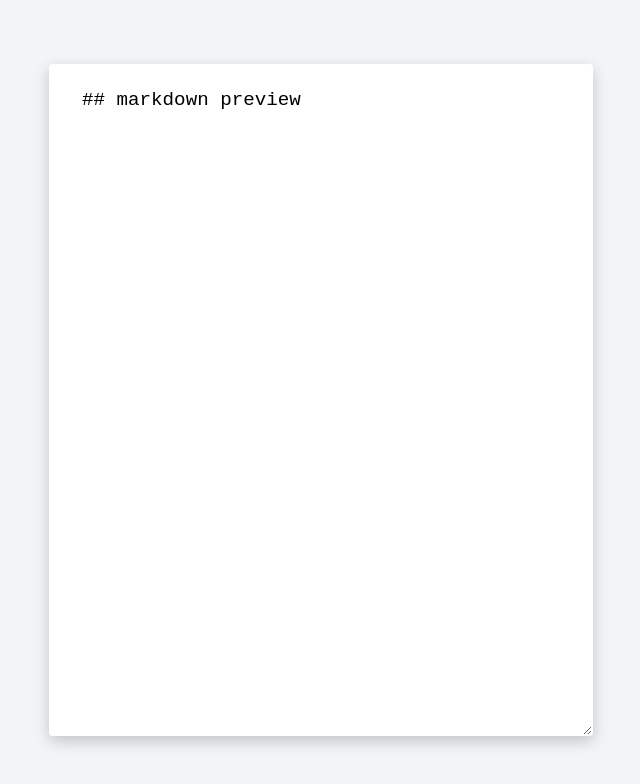
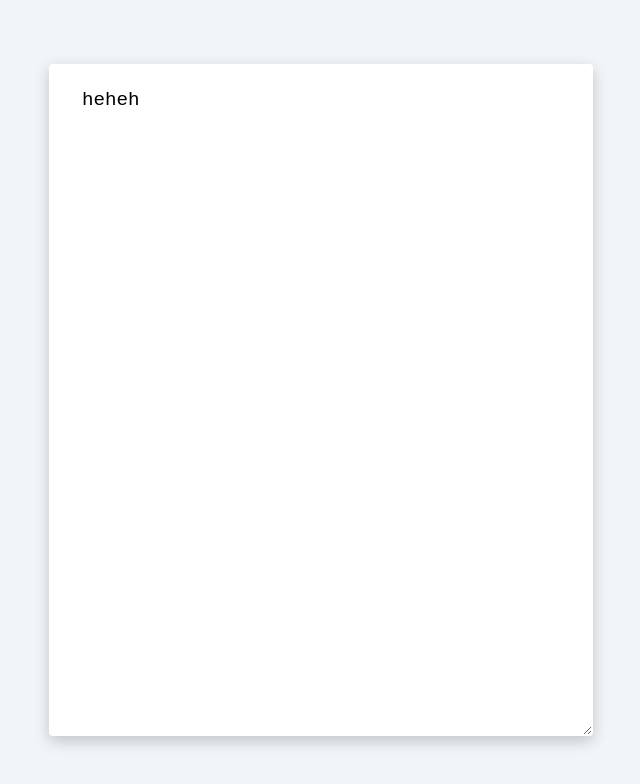
Before and after one commit to zainabturkmen/Markdown-preview, a React (Create React App) app: page / in a window 1280 px wide. Shown: the top 784 px of the page, without its empty margins (15-655 px from the left). Built offline with nearby package versions, Linux system fonts and the light colour scheme; the HTML template or start-up script is replaced by a standard one.

Commit message:
markdown

```diff
--- a/src/App.js
+++ b/src/App.js
@@ -6,7 +6,7 @@ function App() {
   return (
     <main>
       <section className="markdown">
-        <textarea className="input" value={markdown} onChange={(e) => setMarkdown(e.target.value)}></textarea>
+        <textarea className="input"  onChange={(e) => setMarkdown(e.target.value)}>heheh</textarea>
       </section>
     </main>
   );
```
